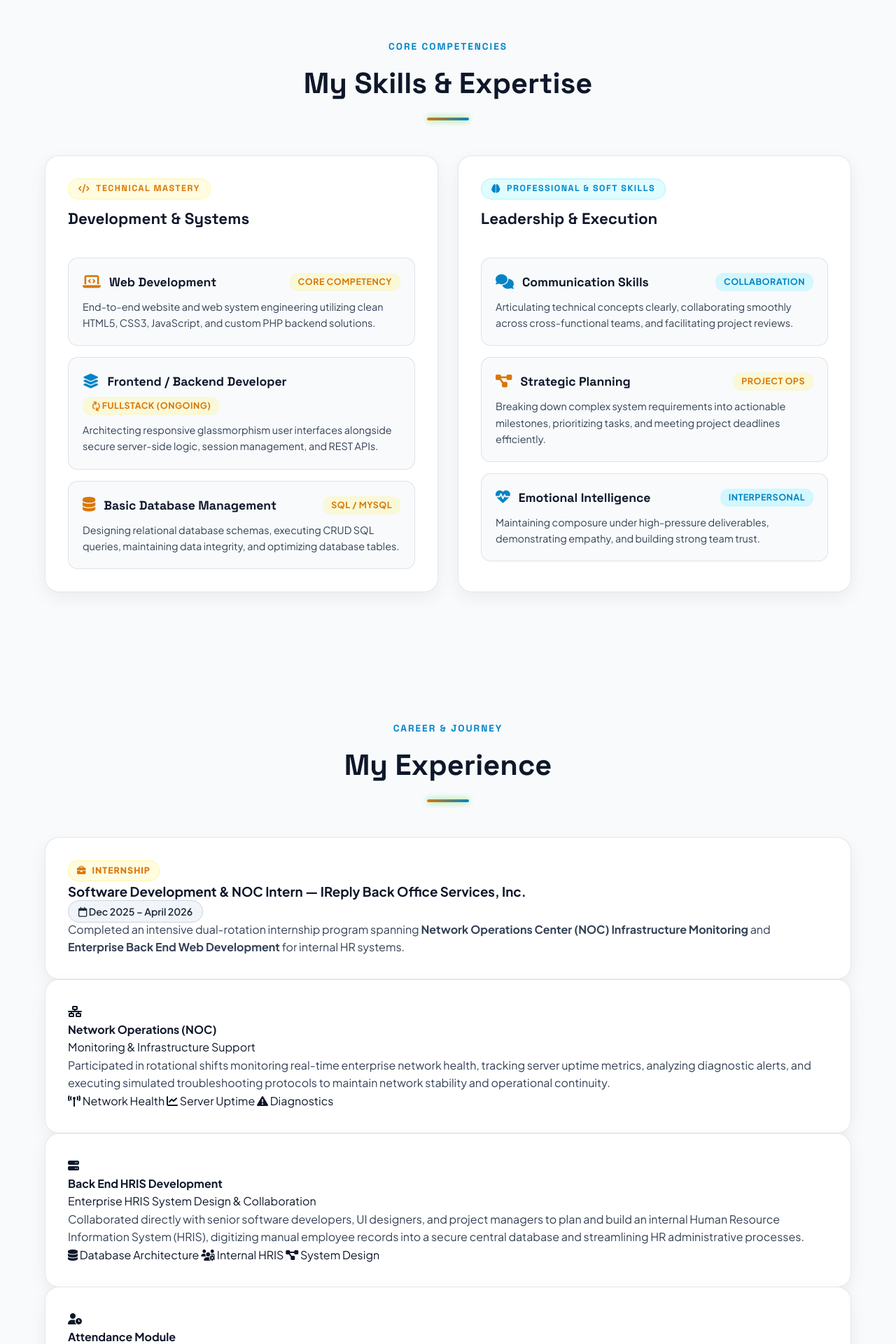
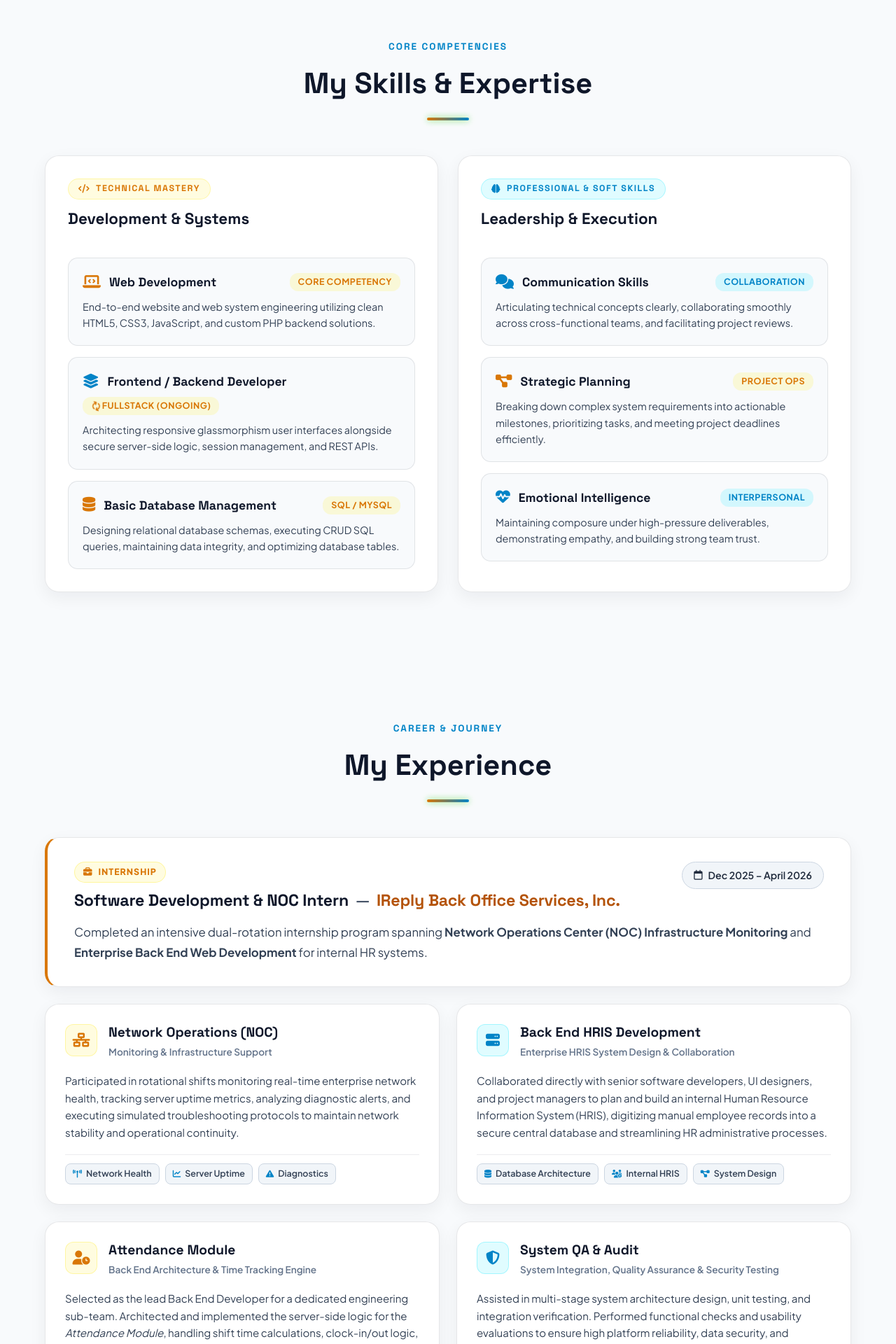
Before and after one commit to HicrouXz/kdv_portfolio, a PHP site: page / in a window 1280 px wide. Shown: the part 2600-4520 px from the top of the page at 70% size. Run offline with PHP 8.4, Linux system fonts and the light colour scheme.

Commit message:
Update style.css

```diff
--- a/style.css
+++ b/style.css
@@ -40,14 +40,6 @@
     box-sizing: border-box;
 }
 
-html, body {
-    width: 100%;
-    max-width: 100vw;
-    overflow-x: hidden !important;
-    position: relative;
-    touch-action: pan-y;
-}
-
 html {
     scroll-behavior: smooth;
     font-family: var(--font-body);
@@ -329,12 +322,10 @@ body {
 /* Layout Wrappers & Panels */
 .main-wrapper {
     max-width: 1200px;
-    width: 100%;
     margin: 0 auto;
     padding: 140px 24px 80px;
     position: relative;
     z-index: 1;
-    overflow-x: hidden;
 }
 
 .glass-panel {
@@ -346,8 +337,6 @@ body {
     transition: var(--transition);
     will-change: transform;
     transform: translateZ(0);
-    max-width: 100%;
-    box-sizing: border-box;
 }
 
 .glass-panel:hover {
@@ -789,42 +748,63 @@ body {
 }
 
 /* ==========================================================================
-   EXPERIENCE TIMELINE SECTION
+   EXPERIENCE SECTION (LEAD RECTANGLE + 2X2 GRID LAYOUT)
    ========================================================================== */
-.experience-timeline {
+.experience-container {
     display: flex;
     flex-direction: column;
-    gap: 28px;
-}
-
-.timeline-item {
-    padding: 30px;
+    gap: 24px;
+    width: 100%;
+}
+
+/* Big Top Rectangle Box */
+.experience-lead-box {
+    padding: 34px 38px;
     border-left: 4px solid var(--yellow);
+    border-radius: var(--radius-card);
     position: relative;
     transition: var(--transition);
-}
-
-.timeline-item:hover {
+    background: rgba(18, 20, 26, 0.96);
+}
+
+.experience-lead-box:hover {
     border-left-color: var(--blue);
-    transform: translateY(-4px);
-    box-shadow: 0 15px 35px rgba(0, 0, 0, 0.4), 0 0 20px rgba(0, 229, 255, 0.1);
-}
-
-.timeline-header {
+    transform: translateY(-3px);
+    box-shadow: 0 16px 36px rgba(0, 0, 0, 0.45), 0 0 24px rgba(0, 229, 255, 0.1);
+}
+
+.experience-lead-header {
     display: flex;
     justify-content: space-between;
     align-items: flex-start;
     gap: 20px;
-    margin-bottom: 14px;
+    margin-bottom: 16px;
     flex-wrap: wrap;
 }
 
-.timeline-role h3 {
+.experience-lead-role {
+    display: flex;
+    flex-direction: column;
+    gap: 10px;
+}
+
+.experience-lead-title {
     font-family: var(--font-head);
-    font-size: 1.35rem;
+    font-size: 1.45rem;
     font-weight: 700;
     color: var(--text-white);
-    margin-top: 8px;
+    line-height: 1.35;
+    letter-spacing: -0.01em;
+}
+
+.experience-lead-title .exp-company-separator {
+    color: var(--grey-light);
+    font-weight: 400;
+    margin: 0 4px;
+}
+
+.experience-lead-title .exp-company-name {
+    color: var(--yellow);
 }
 
 .timeline-badge {
@@ -846,86 +827,166 @@ body {
 }
 
 .timeline-date {
+    display: inline-flex;
+    align-items: center;
+    gap: 8px;
     font-size: 0.88rem;
     font-weight: 600;
     color: var(--text-muted);
     background: rgba(255, 255, 255, 0.05);
-    padding: 6px 14px;
+    padding: 7px 16px;
     border-radius: var(--radius-pill);
     border: 1px solid rgba(255, 255, 255, 0.08);
 }
 
-.timeline-desc {
+.experience-lead-desc {
     color: #e2e8f0;
-    font-size: 1rem;
-    line-height: 1.6;
-    margin-bottom: 14px;
-}
-
-.timeline-tags-row {
+    font-size: 1.05rem;
+    line-height: 1.7;
+    margin: 0;
+}
+
+/* 4 Boxes in 2x2 Vertical Layout */
+.experience-grid-2x2 {
+    display: grid;
+    grid-template-columns: repeat(2, 1fr);
+    gap: 24px;
+}
+
+/* Individual Module Cards */
+.experience-card {
+    padding: 28px;
+    display: flex;
+    flex-direction: column;
+    justify-content: space-between;
+    gap: 18px;
+    border-radius: var(--radius-card);
+    background: rgba(18, 20, 26, 0.96);
+    border: 1px solid var(--bg-panel-border);
+    transition: var(--transition);
+    position: relative;
+    overflow: hidden;
+}
+
+.experience-card::before {
+    content: '';
+    position: absolute;
+    top: 0;
+    left: 0;
+    width: 4px;
+    height: 100%;
+    background: transparent;
+    transition: var(--transition);
+}
+
+.experience-card:hover {
+    transform: translateY(-4px);
+    border-color: rgba(255, 255, 255, 0.18);
+    box-shadow: 0 16px 36px rgba(0, 0, 0, 0.45), 0 0 25px rgba(0, 229, 255, 0.08);
+}
+
+.experience-card:hover::before {
+    background: var(--blue);
+}
+
+.exp-card-header {
+    display: flex;
+    align-items: flex-start;
+    gap: 16px;
+}
+
+.exp-card-icon {
+    width: 46px;
+    height: 46px;
+    min-width: 46px;
+    border-radius: 12px;
+    display: flex;
+    align-items: center;
+    justify-content: center;
+    font-size: 1.25rem;
+    transition: var(--transition);
+}
+
+.exp-card-icon.yellow {
+    background: rgba(255, 230, 0, 0.12);
+    color: var(--yellow);
+    border: 1px solid rgba(255, 230, 0, 0.28);
+}
+
+.exp-card-icon.blue {
+    background: rgba(0, 229, 255, 0.12);
+    color: var(--blue);
+    border: 1px solid rgba(0, 229, 255, 0.28);
+}
+
+.experience-card:hover .exp-card-icon.yellow {
+    box-shadow: 0 0 16px var(--yellow-glow);
+    transform: scale(1.06);
+}
+
+.experience-card:hover .exp-card-icon.blue {
+    box-shadow: 0 0 16px var(--blue-glow);
+    transform: scale(1.06);
+}
+
+.exp-card-titles {
+    display: flex;
+    flex-direction: column;
+    gap: 4px;
+}
+
+.exp-card-highlight {
+    font-family: var(--font-head);
+    font-size: 1.2rem;
+    font-weight: 700;
+    color: var(--text-white);
+    line-height: 1.3;
+}
+
+.exp-card-subtitle {
+    font-size: 0.85rem;
+    color: var(--text-muted);
+    font-weight: 600;
+}
+
+.exp-card-desc {
+    color: #cbd5e1;
+    font-size: 0.94rem;
+    line-height: 1.65;
+    margin: 0;
+    flex-grow: 1;
+}
+
+.exp-card-tags {
     display: flex;
     gap: 8px;
     flex-wrap: wrap;
-    margin-bottom: 18px;
-}
-
-.exp-tag {
-    padding: 4px 12px;
-    border-radius: 6px;
-    font-size: 0.82rem;
-    font-weight: 700;
-}
-
-.exp-tag.yellow {
-    background: rgba(255, 230, 0, 0.1);
-    border: 1px solid rgba(255, 230, 0, 0.25);
-    color: var(--yellow);
-}
-
-.exp-tag.blue {
-    background: rgba(0, 229, 255, 0.1);
-    border: 1px solid rgba(0, 229, 255, 0.25);
+    padding-top: 12px;
+    border-top: 1px solid rgba(255, 255, 255, 0.06);
+}
+
+.exp-card-tags span {
+    display: inline-flex;
+    align-items: center;
+    gap: 6px;
+    font-size: 0.78rem;
+    font-weight: 600;
+    color: var(--text-muted);
+    background: rgba(255, 255, 255, 0.04);
+    border: 1px solid rgba(255, 255, 255, 0.08);
+    padding: 4px 10px;
+    border-radius: 8px;
+    transition: var(--transition);
+}
+
+.exp-card-tags span i {
+    font-size: 0.72rem;
     color: var(--blue);
 }
 
-.exp-tag.neutral {
-    background: rgba(255, 255, 255, 0.08);
-    border: 1px solid rgba(255, 255, 255, 0.12);
-    color: #fff;
-    font-weight: 600;
-}
-
-.timeline-points {
-    list-style: none;
-    display: flex;
-    flex-direction: column;
-    gap: 12px;
-}
-
-.timeline-points li {
-    font-size: 0.92rem;
-    color: var(--text-muted);
-    display: flex;
-    align-items: flex-start;
-    gap: 10px;
-    line-height: 1.5;
-}
-
-.timeline-points li i {
-    font-size: 0.75rem;
-    margin-top: 5px;
-}
-
-.timeline-point-title {
+.experience-card:hover .exp-card-tags span {
+    border-color: rgba(255, 255, 255, 0.14);
     color: var(--text-white);
-    font-size: 0.98rem;
-    display: block;
-    margin-bottom: 4px;
-}
-
-.timeline-point-text {
-    color: var(--text-muted);
-    line-height: 1.6;
 }
 
 /* ==========================================================================
@@ -1813,6 +1834,10 @@ html.light-mode .skills-category-card,
 body.light-mode .skills-category-card,
 html.light-mode .timeline-item,
 body.light-mode .timeline-item,
+html.light-mode .experience-lead-box,
+body.light-mode .experience-lead-box,
+html.light-mode .experience-card,
+body.light-mode .experience-card,
 html.light-mode .project-card,
 body.light-mode .project-card,
 html.light-mode .social-card,
@@ -1825,8 +1850,51 @@ body.light-mode .get-in-touch-card {
 }
 
 html.light-mode .timeline-item,
-body.light-mode .timeline-item {
+body.light-mode .timeline-item,
+html.light-mode .experience-lead-box,
+body.light-mode .experience-lead-box {
     border-left: 4px solid #d97706 !important;
+}
+
+html.light-mode .experience-lead-title,
+body.light-mode .experience-lead-title,
+html.light-mode .exp-card-highlight,
+body.light-mode .exp-card-highlight {
+    color: #0f172a !important;
+}
+
+html.light-mode .experience-lead-title .exp-company-name,
+body.light-mode .experience-lead-title .exp-company-name {
+    color: #b45309 !important;
+}
+
+html.light-mode .experience-lead-desc,
+body.light-mode .experience-lead-desc,
+html.light-mode .exp-card-desc,
+body.light-mode .exp-card-desc {
+    color: #334155 !important;
+}
+
+html.light-mode .exp-card-subtitle,
+body.light-mode .exp-card-subtitle {
+    color: #64748b !important;
+}
+
+html.light-mode .exp-card-tags,
+body.light-mode .exp-card-tags {
+    border-top: 1px solid rgba(15, 23, 42, 0.08) !important;
+}
+
+html.light-mode .exp-card-tags span,
+body.light-mode .exp-card-tags span {
+    background: #f1f5f9 !important;
+    color: #334155 !important;
+    border: 1px solid #cbd5e1 !important;
+}
+
+html.light-mode .exp-card-tags span i,
+body.light-mode .exp-card-tags span i {
+    color: #0284c7 !important;
 }
 
 html.light-mode .academic-item-box,
```
Also changed, not shown: other parts of style.css (+18 -85 lines).
